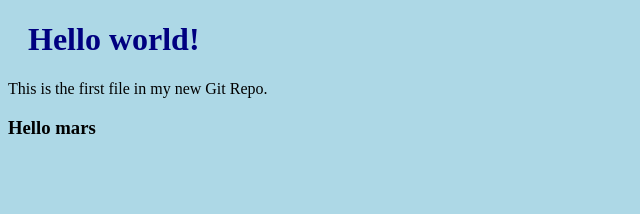
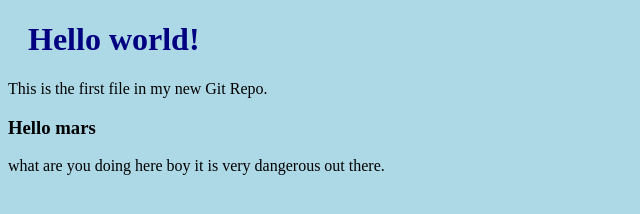
Before and after one commit to Minhaz540/demo-project, a plain HTML site: page index.html in a window 1280 px wide. Shown: the whole page, without its empty margins (0-640 px from the left). Drawn offline with Linux system fonts and the light colour scheme.

Commit message:
third commit

```diff
--- a/index.html
+++ b/index.html
@@ -9,6 +9,6 @@
 <h1>Hello world!</h1>
 <p>This is the first file in my new Git Repo.</p>
 <h3>Hello mars</h3>
-
+<p>what are you doing here boy it is very dangerous out there.</p>
 </body>
 </html>
```
